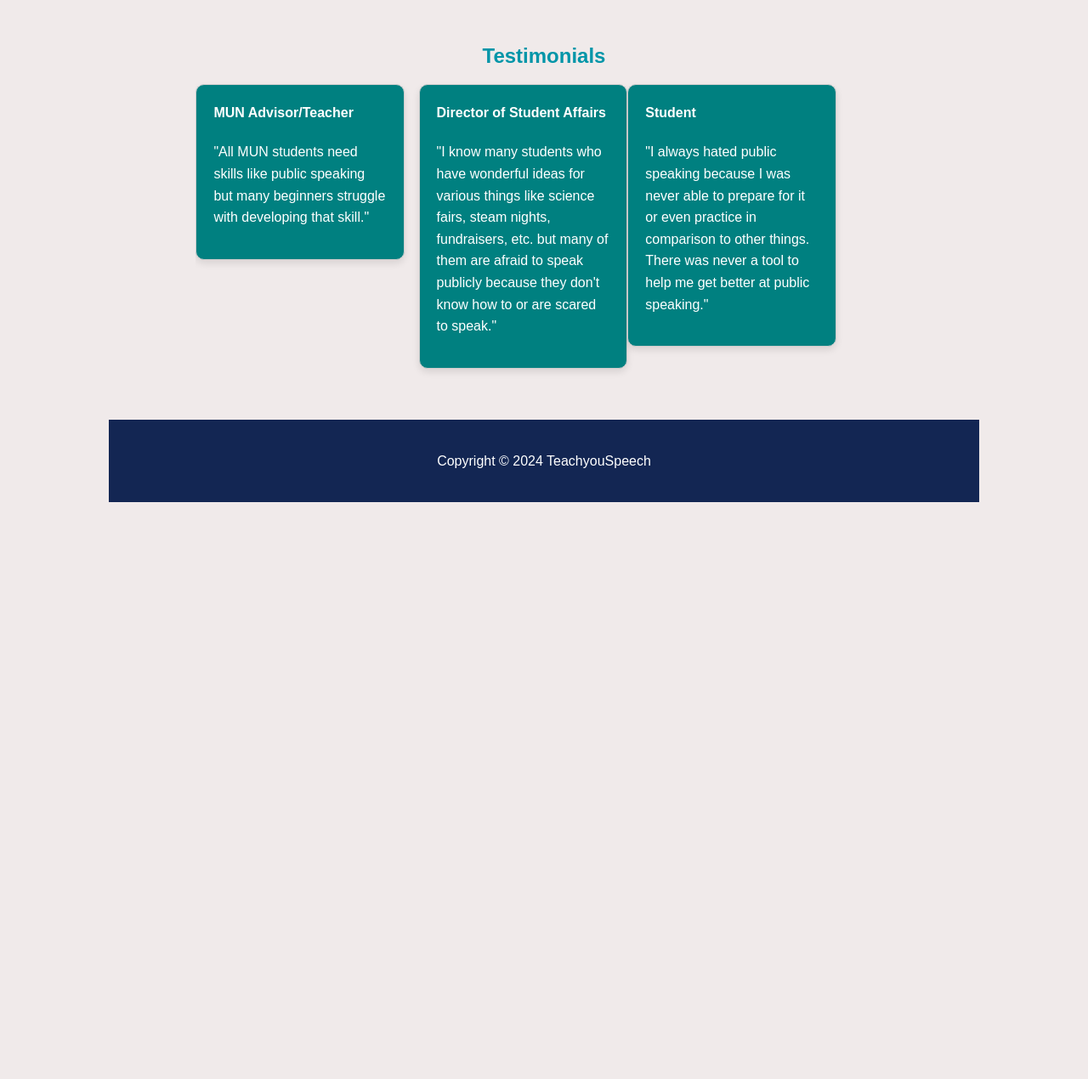
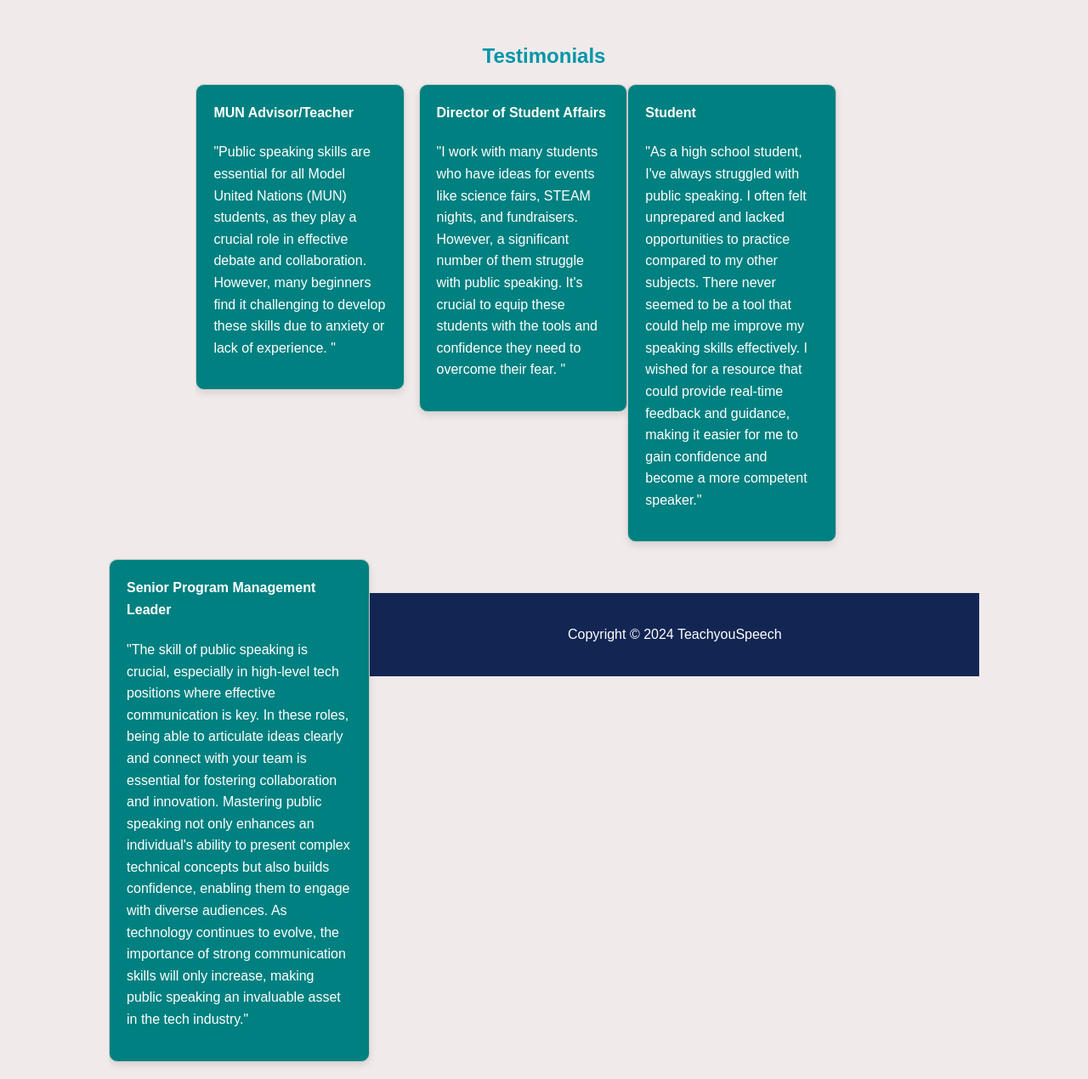
Before and after one commit to lybahk/TeachyouSpeech, a plain HTML site: page index.html in a window 1280 px wide. Shown: the part 718-1988 px from the top of the page at 85% size. Before the commit the page ends 1309 px from the top, so only its background shows below. Drawn offline with Linux system fonts and the light colour scheme; a script that the page names is missing.

Commit message:
index.html

```diff
--- a/index.html
+++ b/index.html
@@ -20,7 +20,8 @@
     <div class="container">
       <ul>
         <li><a href="#">Home</a></li>
-        <li><a href="service.html">Services</a></li>
+        <li><a href="service.html">Service</a></li>
+        <li><a href="accessory.html">Accessory</a></li>
         <li><a href="contact.html">Contact</a></li>
       </ul>
     </div>
@@ -54,20 +55,25 @@
         <h2>Testimonials</h2>
         <div class="block">
           <h4>MUN Advisor/Teacher</h4>
-          <p>"All MUN students need skills like public speaking but many beginners struggle with developing that skill."</p>
+          <p>"Public speaking skills are essential for all Model United Nations (MUN) students, as they play a crucial role in effective debate and collaboration. However, many beginners find it challenging to develop these skills due to anxiety or lack of experience. "</p>
         </div>
 
         <div class="block">
           <h4>Director of Student Affairs</h4>
-          <p>"I know many students who have wonderful ideas for various things like science fairs, steam nights, fundraisers, etc. but many of them are afraid to speak publicly because they don't know how to or are scared to speak."</p>
+          <p>"I work with many students who have ideas for events like science fairs, STEAM nights, and fundraisers. However, a significant number of them struggle with public speaking. It's crucial to equip these students with the tools and confidence they need to overcome their fear. "</p>
         </div>
 
         <div class="block">
           <h4>Student</h4>
-          <p>"I always hated public speaking because I was never able to prepare for it or even practice in comparison to other things. There was never a tool to help me get better at public speaking."</p>
+          <p>"As a high school student, I've always struggled with public speaking. I often felt unprepared and lacked opportunities to practice compared to my other subjects. There never seemed to be a tool that could help me improve my speaking skills effectively. I wished for a resource that could provide real-time feedback and guidance, making it easier for me to gain confidence and become a more competent speaker."</p>
         </div>
       </section>
     </div>
+
+        <div class="block">
+          <h4>Senior Program Management Leader</h4>
+          <p>"The skill of public speaking is crucial, especially in high-level tech positions where effective communication is key. In these roles, being able to articulate ideas clearly and connect with your team is essential for fostering collaboration and innovation. Mastering public speaking not only enhances an individual's ability to present complex technical concepts but also builds confidence, enabling them to engage with diverse audiences. As technology continues to evolve, the importance of strong communication skills will only increase, making public speaking an invaluable asset in the tech industry."</p>
+        </div>
 
     <footer id="main-footer">
       <p>Copyright &copy; 2024 TeachyouSpeech</p>
@@ -75,5 +81,3 @@
 
     <script src="script.js"></script>
 </body>
-
-</html>
```
